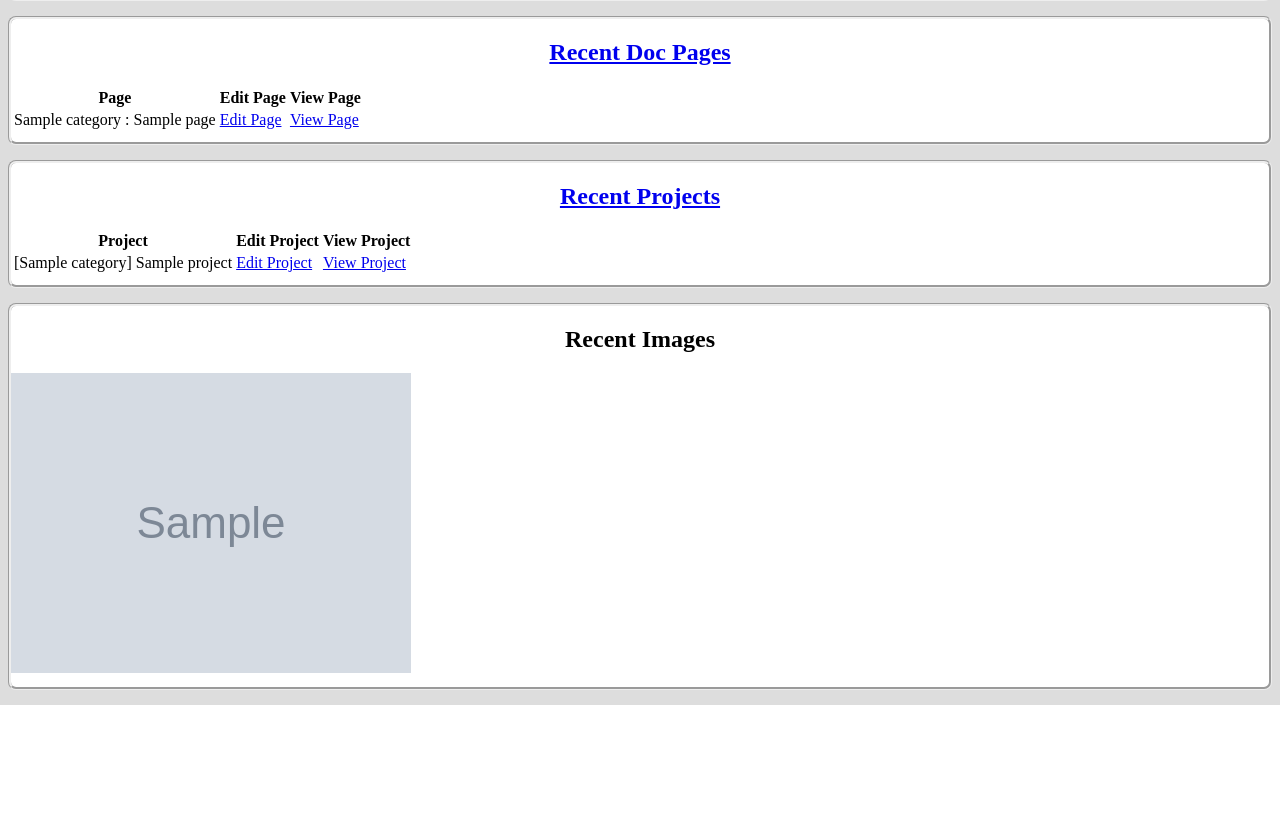
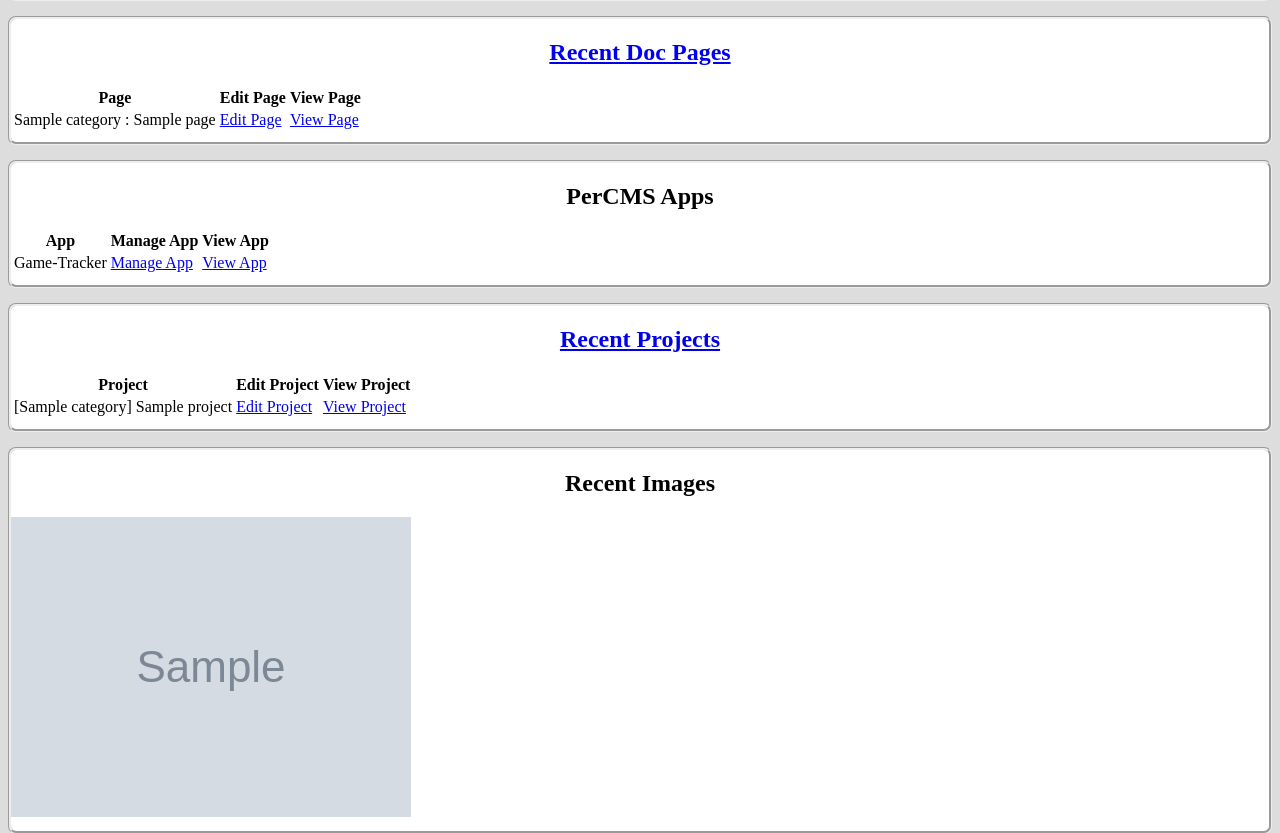
Before and after one commit to NicolasKiely/percms, a Django app: template login/templates/login/dashboard.html in a window 1280 px wide. Shown: the part 176-1009 px from the top of the page. Before the commit the page ends 881 px from the top, so only its background shows below. Run offline with Django 3.2, Linux system fonts and the light colour scheme; the template is opened without the code that fills it: most values are stand-ins (such as "Sample title", 1, 10 or a date in 2020); grey boxes marked "Sample" are stand-in pictures.

Commit message:
Add apps section to admin dashboard

```diff
--- a/login/templates/login/dashboard.html
+++ b/login/templates/login/dashboard.html
@@ -25,6 +25,24 @@
         <td><a href="{{page.get_view_url}}">View Page</a></td>
       </tr>
       {% endfor %}
+    </table>
+  {% close_box %}
+
+  {% open_box %}
+    {# Apps #}
+    <h2>PerCMS Apps</h2>
+
+    <table class="table table-striped">
+      <tr>
+        <th>App</th>
+        <th>Manage App</th>
+        <th>View App</th>
+      </tr>
+      <tr>
+        <td>Game-Tracker</td>
+        <td><a href="{% url 'gametracker:dashboard' %}">Manage App</a></td>
+        <td><a href="{% url 'gametracker:view' %}">View App</a></td>
+      </tr>
     </table>
   {% close_box %}
 
--- a/percms/urls.py
+++ b/percms/urls.py
@@ -22,6 +22,7 @@ urlpatterns = [
     url(r'^percms/docpage/', include('docpage.urls', namespace='docpage')),
     url(r'^percms/files/', include('filemanager.urls', namespace='file')),
     url(r'^percms/project/', include('proj.urls', namespace='project')),
+    url(r'^percms/app/gametracker/', include('gametracker.urls', namespace='gametracker')),
     url(r'^$', include('home.urls')),
     url(r'^percms/admin/', include(admin.site.urls)),
     url(r'', include('percms.fallback_urls', namespace='fallback'))
```
Also changed, not shown: 1 other file.
